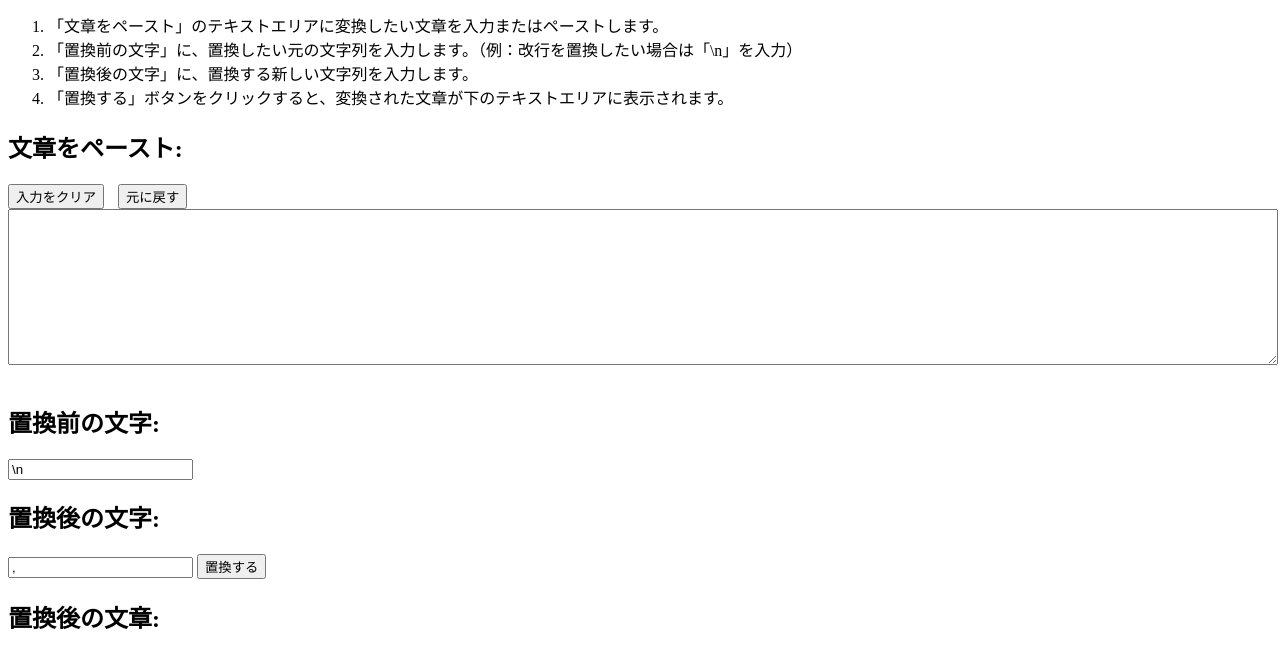
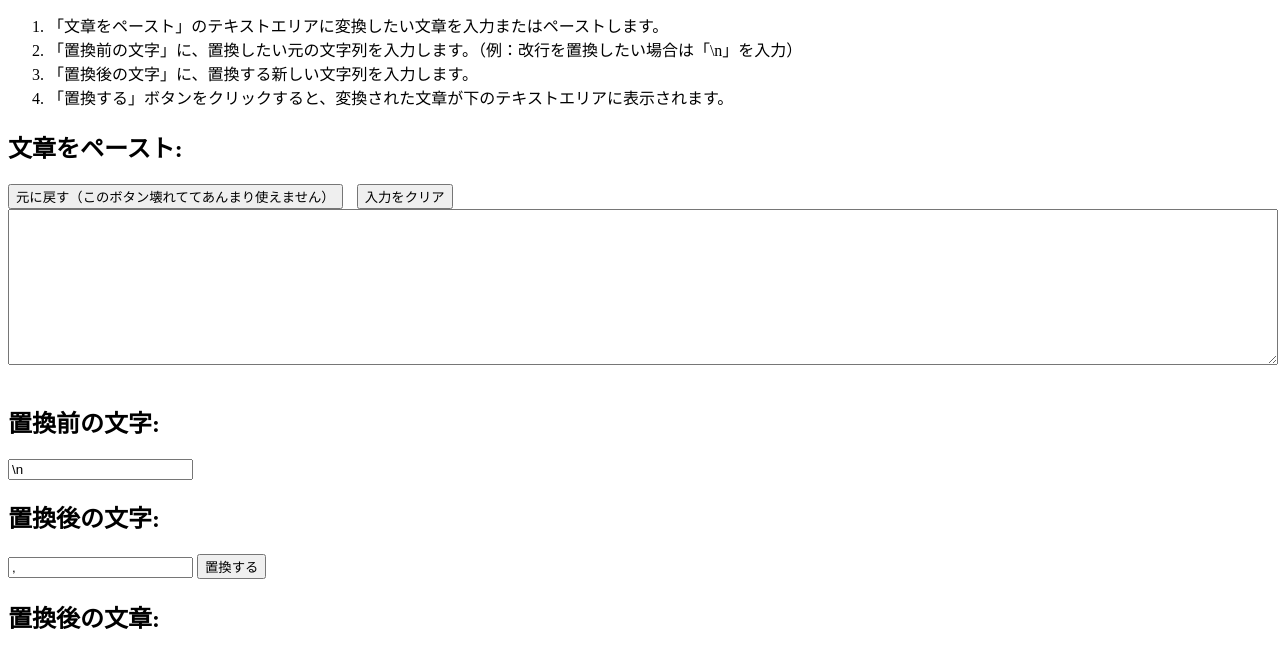
Before and after one commit to Tom4c3/simple-text-replacer, a plain HTML site: page index.html in a window 1280 px wide. Shown: the part 116-767 px from the top of the page. Drawn offline with Linux system fonts and the light colour scheme.

Commit message:
ボタンの位置を変更

```diff
--- a/index.html
+++ b/index.html
@@ -32,8 +32,9 @@
     </ol>
 
     <h2>文章をペースト:</h2>
+    <button onclick="undoChanges()">元に戻す（このボタン壊れててあんまり使えません）</button>
     <button onclick="clearInputText()">入力をクリア</button>
-    <button onclick="undoChanges()">元に戻す</button>
+
     <textarea id="inputText"></textarea>
 
     <h2>置換前の文字:</h2>
```
